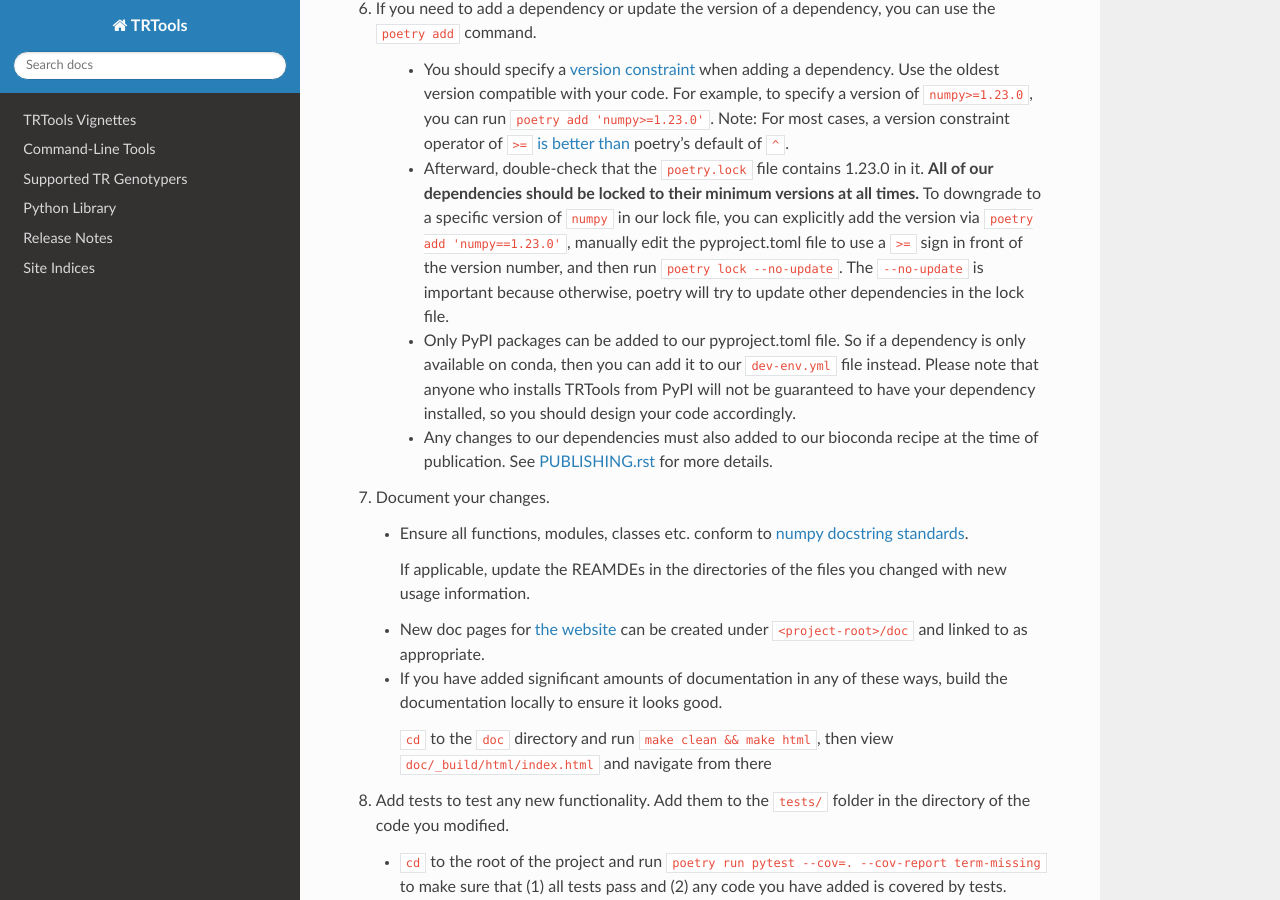
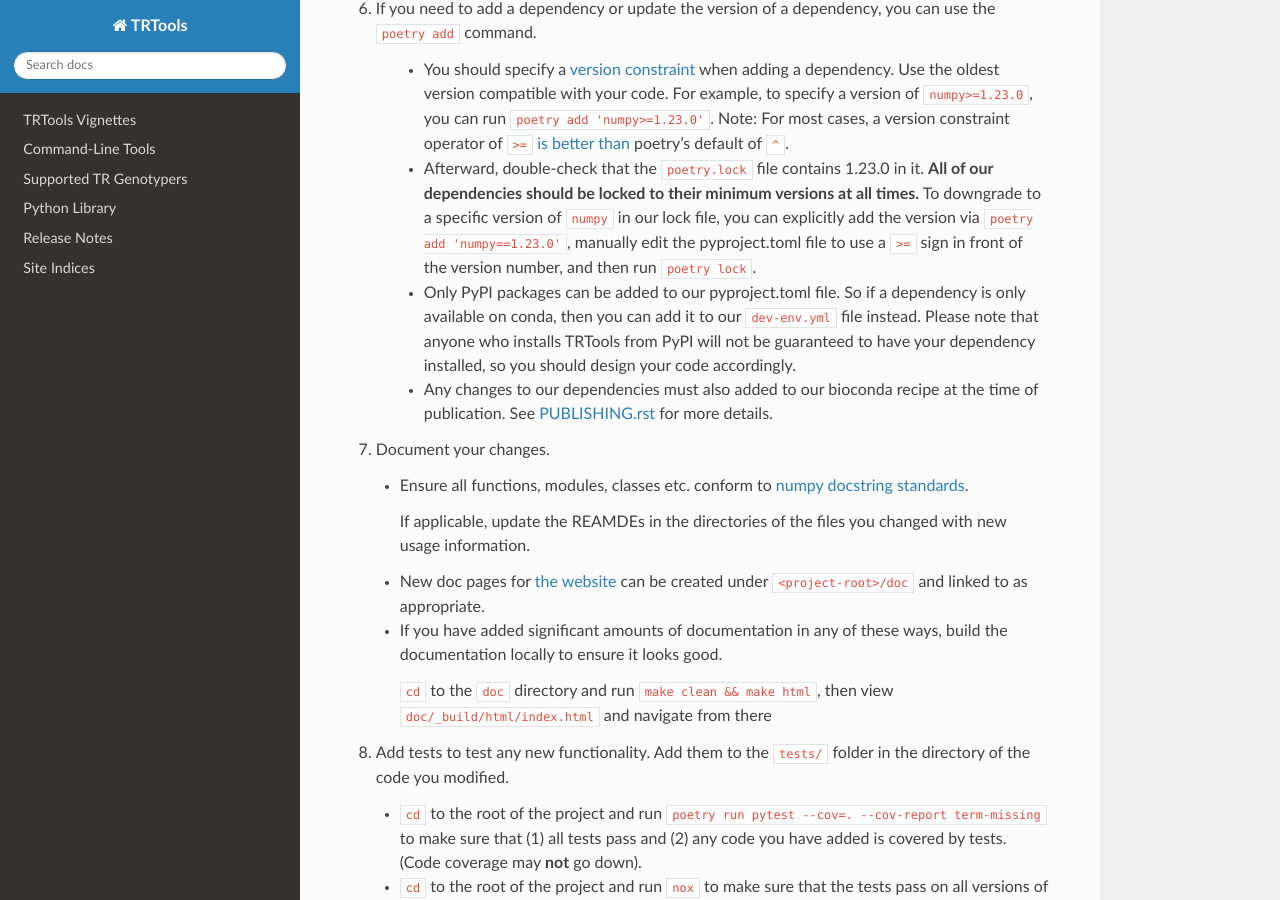
Before and after one commit to gymrek-lab/TRTools, a Sphinx documentation site: the page built from doc/index.rst, in a window 1280 px wide and 900 px high, scrolled down 4150 px. Built offline with Sphinx 7.4.7 and the Read the Docs theme 3.1.0, drawn with Linux system fonts in a browser that asks for light colours.

```diff
--- a/dev-env.yml
+++ b/dev-env.yml
@@ -13,3 +13,4 @@
   - pip:
     - nox-poetry==1.0.3
     - poetry-conda==0.1.4
+    - poetry-plugin-shell==1.0.1
--- a/doc/index.rst
+++ b/doc/index.rst
@@ -173,7 +173,7 @@
 #. If you need to add a dependency or update the version of a dependency, you can use the :code:`poetry add` command.
 
     * You should specify a `version constraint <https://python-poetry.org/docs/master/dependency-specification#version-constraints>`_ when adding a dependency. Use the oldest version compatible with your code. For example, to specify a version of :code:`numpy>=1.23.0`, you can run :code:`poetry add 'numpy>=1.23.0'`. Note: For most cases, a version constraint operator of :code:`>=` `is better than <https://iscinumpy.dev/post/bound-version-constraints>`_ poetry's default of :code:`^`.
-    * Afterward, double-check that the :code:`poetry.lock` file contains 1.23.0 in it. **All of our dependencies should be locked to their minimum versions at all times.** To downgrade to a specific version of :code:`numpy` in our lock file, you can explicitly add the version via :code:`poetry add 'numpy==1.23.0'`, manually edit the pyproject.toml file to use a :code:`>=` sign in front of the version number, and then run :code:`poetry lock --no-update`. The :code:`--no-update` is important because otherwise, poetry will try to update other dependencies in the lock file.
+    * Afterward, double-check that the :code:`poetry.lock` file contains 1.23.0 in it. **All of our dependencies should be locked to their minimum versions at all times.** To downgrade to a specific version of :code:`numpy` in our lock file, you can explicitly add the version via :code:`poetry add 'numpy==1.23.0'`, manually edit the pyproject.toml file to use a :code:`>=` sign in front of the version number, and then run :code:`poetry lock`.
     * Only PyPI packages can be added to our pyproject.toml file. So if a dependency is only available on conda, then you can add it to our :code:`dev-env.yml` file instead. Please note that anyone who installs TRTools from PyPI will not be guaranteed to have your dependency installed, so you should design your code accordingly.
     * Any changes to our dependencies must also added to our bioconda recipe at the time of publication. See `PUBLISHING.rst <https://github.com/gymrek-lab/TRTools/blob/master/PUBLISHING.rst>`_ for more details.
 
```
